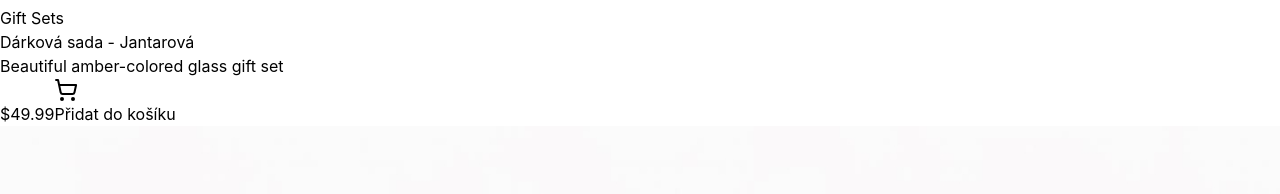
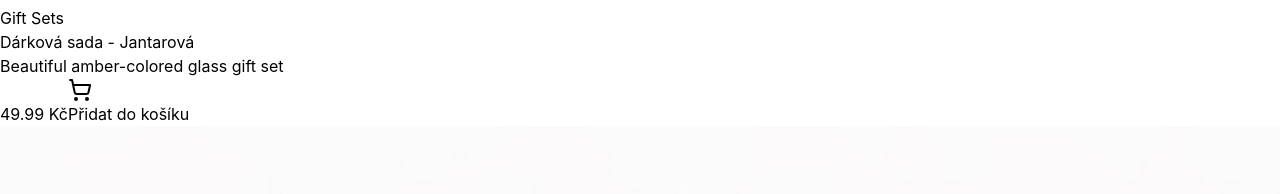
Before and after one commit to Lo1s/handmade-artisan-store, a React (Vite) app: page / in a window 1280 px wide. Shown: the part 2485-2679 px from the top of the page. Built offline with nearby package versions, Linux system fonts and the light colour scheme.

Commit message:
prices localization added

```diff
--- a/src/components/ProductCard.jsx
+++ b/src/components/ProductCard.jsx
@@ -2,7 +2,16 @@ import { Heart, ShoppingCart } from 'lucide-react';
 import { useTranslation } from 'react-i18next';
 
 const ProductCard = ({ product, onAddToCart }) => {
-  const { t } = useTranslation();
+  const { t, i18n } = useTranslation();
+
+  const formatPrice = () => {
+    const currency = t('products.currency');
+    if (i18n.language === 'cs') {
+      return `${product.price} ${currency}`;
+    } else {
+      return `${currency}${product.price}`;
+    }
+  };
 
   return (
     <div className="group bg-white rounded-2xl shadow-md overflow-hidden hover:shadow-xl transition-all duration-300 transform hover:-translate-y-1 flex flex-col h-full">
@@ -25,7 +34,7 @@ const ProductCard = ({ product, onAddToCart }) => {
         <p className="text-sm text-gray-600 mb-4 line-clamp-2 flex-grow">{product.description}</p>
 
         <div className="flex items-center justify-between mt-auto">
-          <span className="text-2xl font-bold text-gray-900">${product.price}</span>
+          <span className="text-2l font-bold text-gray-900">{formatPrice()}</span>
           <button
             onClick={() => onAddToCart(product)}
             className="bg-emerald-600 text-white px-3 py-2 rounded-full hover:bg-emerald-700 transition flex items-center space-x-1 whitespace-nowrap text-sm"
--- a/src/i18n/locales/cs.json
+++ b/src/i18n/locales/cs.json
@@ -11,7 +11,8 @@
   },
   "products": {
     "title": "Naše kolekce",
-    "addToCart": "Přidat do košíku"
+    "addToCart": "Přidat do košíku",
+    "currency": "Kč"
   },
   "about": {
     "title": "O Nuna Arte",
--- a/src/i18n/locales/en.json
+++ b/src/i18n/locales/en.json
@@ -11,7 +11,8 @@
   },
   "products": {
     "title": "Our Collection",
-    "addToCart": "Add to Cart"
+    "addToCart": "Add to Cart",
+    "currency": "$"
   },
   "about": {
     "title": "About Our Craft",
```
